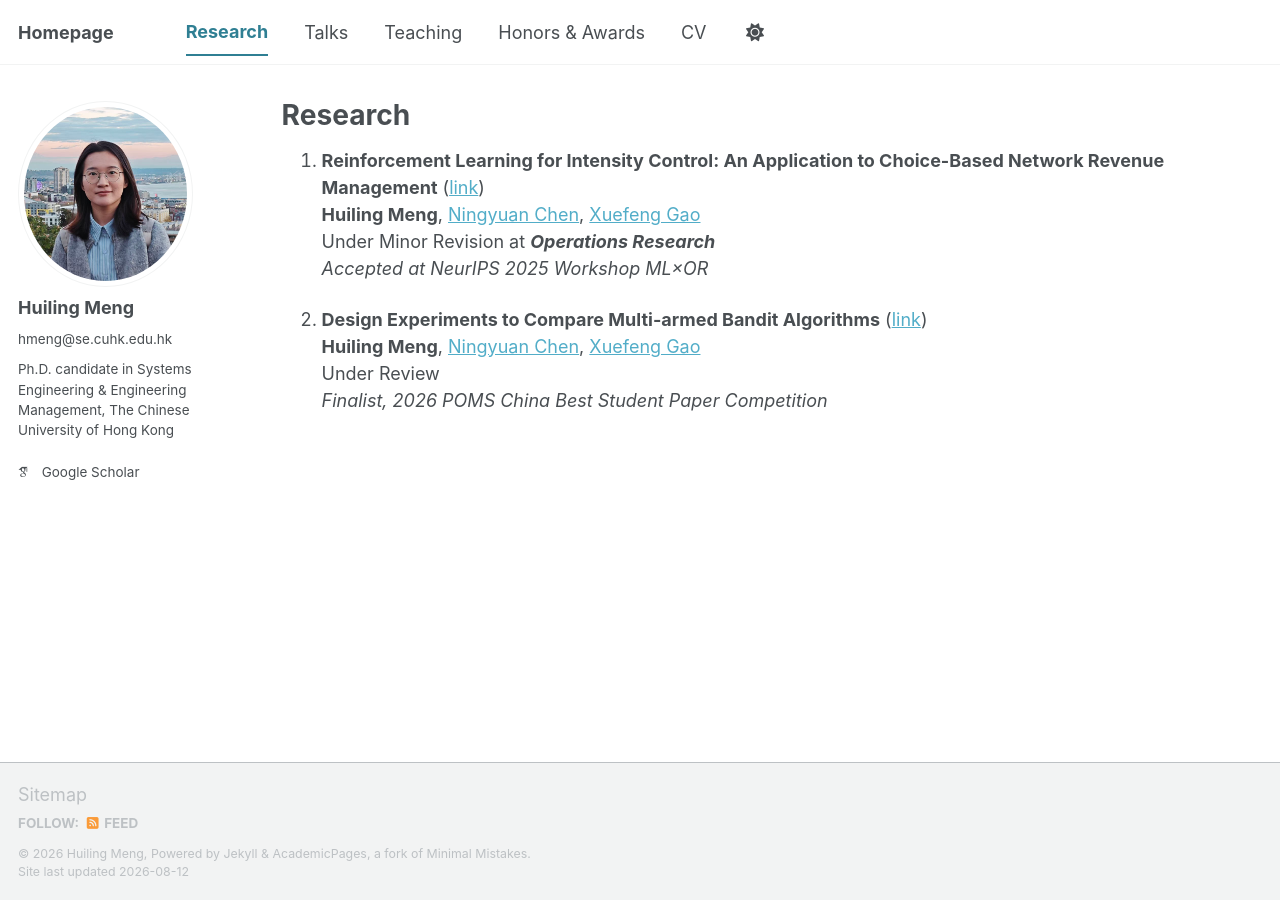
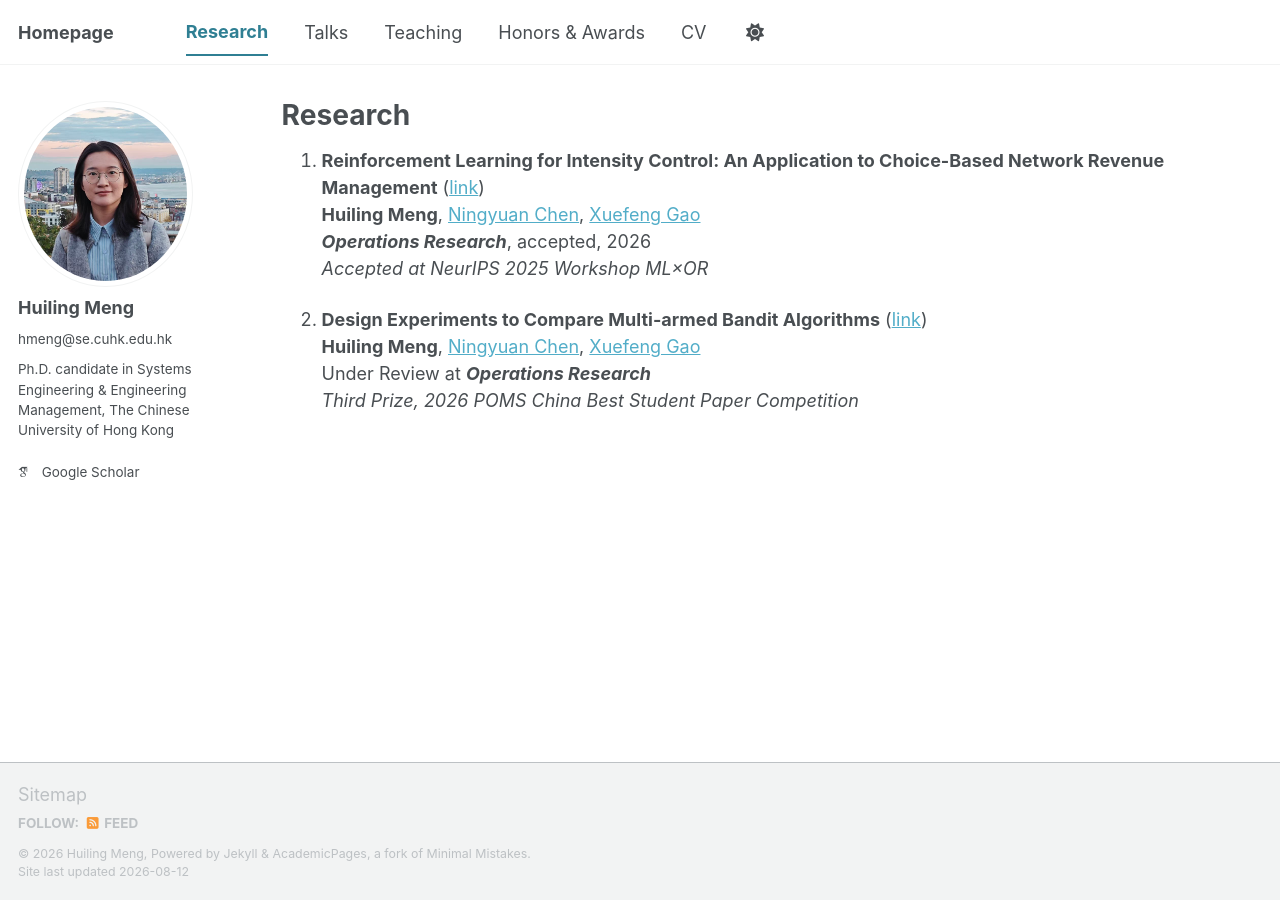
Before and after one commit to huilingmeng/huilingmeng.github.io, a Jekyll site: the page built from _pages/research.md, in a window 1280 px wide. Built offline with Jekyll 4.4.1, drawn with Linux system fonts in a browser that asks for light colours; some web fonts are replaced; a script bundle is joined from its source files by our own code; library files that are not in the unit come from our copies.

Commit message:
Update research publication statuses and awards

```diff
--- a/_pages/research.md
+++ b/_pages/research.md
@@ -8,10 +8,10 @@ author_profile: true
 
 1. **Reinforcement Learning for Intensity Control: An Application to Choice-Based Network Revenue Management** ([link](https://arxiv.org/abs/2406.05358))
    **Huiling Meng**, [Ningyuan Chen](http://individual.utoronto.ca/ningyuanchen), [Xuefeng Gao](https://www1.se.cuhk.edu.hk/~xfgao/)
-   Under Minor Revision at ***Operations Research***
+   ***Operations Research***, accepted, 2026
    *Accepted at NeurIPS 2025 Workshop ML×OR*
 
 2. **Design Experiments to Compare Multi-armed Bandit Algorithms** ([link](https://arxiv.org/abs/2603.05919))
    **Huiling Meng**, [Ningyuan Chen](http://individual.utoronto.ca/ningyuanchen), [Xuefeng Gao](https://www1.se.cuhk.edu.hk/~xfgao/)
-   Under Review \
-   *Finalist, 2026 POMS China Best Student Paper Competition*
+   Under Review at ***Operations Research*** \
+   *Third Prize, 2026 POMS China Best Student Paper Competition*
```
